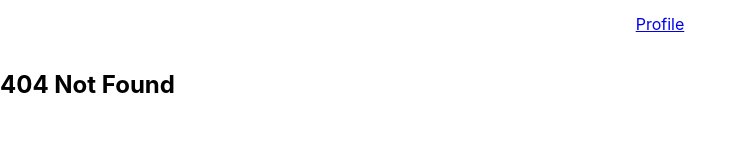
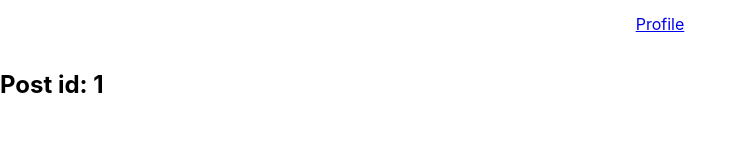
Before and after one commit to argun8394/react_router, a React (Create React App) app: page /post/1 in a window 1280 px wide. Before the commit this address had no page. Shown: the part 140-300 px from the top of the page, without its empty margins (0-747 px from the left). Built offline with nearby package versions, Linux system fonts and the light colour scheme.

Commit message:
useParams__match

```diff
--- a/src/App.js
+++ b/src/App.js
@@ -6,6 +6,7 @@ import About from "./pages/About";
 import Profile from './pages/Profile';
 import Home from './pages/Home';
 import NotFound from './pages/NotFound';
+import Post from './pages/Post';
 
 const App=()=> {
   return (
@@ -19,7 +20,10 @@ const App=()=> {
         <Route exact path="/" component={Home} />{/*exact --> yalnızca "/" olduğunda bu sayfaya gitme işlemi sağlar  */}
         <Route path="/about" component={About} />
         <Route path="/profile" component={Profile} />
-        <Route component={NotFound} />{/*Url yanlış yazıldığında yönlendirilecek sayfa path bilirtilmiyor*/}
+        <Route path="/post/:id" component={Post} />{/* id yakalam işlemini yapmış olduk path="/Post/:id" path bu şekilde verilmeli */}
+
+        <Route component={NotFound} />{/*Url yanlış yazıldığında yönlendirilecek sayfa path bilirtilmiyor
+        bu sayfa en sonda olur*/}
 
         {/*<Route path="/" component={Home} />  exact a alternatif yöntem "/" ile ulaşılan sayfayı en sona koymak*/}
       </Switch>
--- /dev/null
+++ b/src/pages/Post.js
@@ -0,0 +1,12 @@
+import React from 'react';
+
+const Post= ({match})=> {
+    return(
+        <div>
+             <h2>Post id: {match.params.id}</h2>{/*useParams ile "id" yalama işlemi yaptık "name" yakalayacak olsaydık id yerine name yazacaktık */}
+        </div>
+    )
+}
+
+
+export default Post;
```
